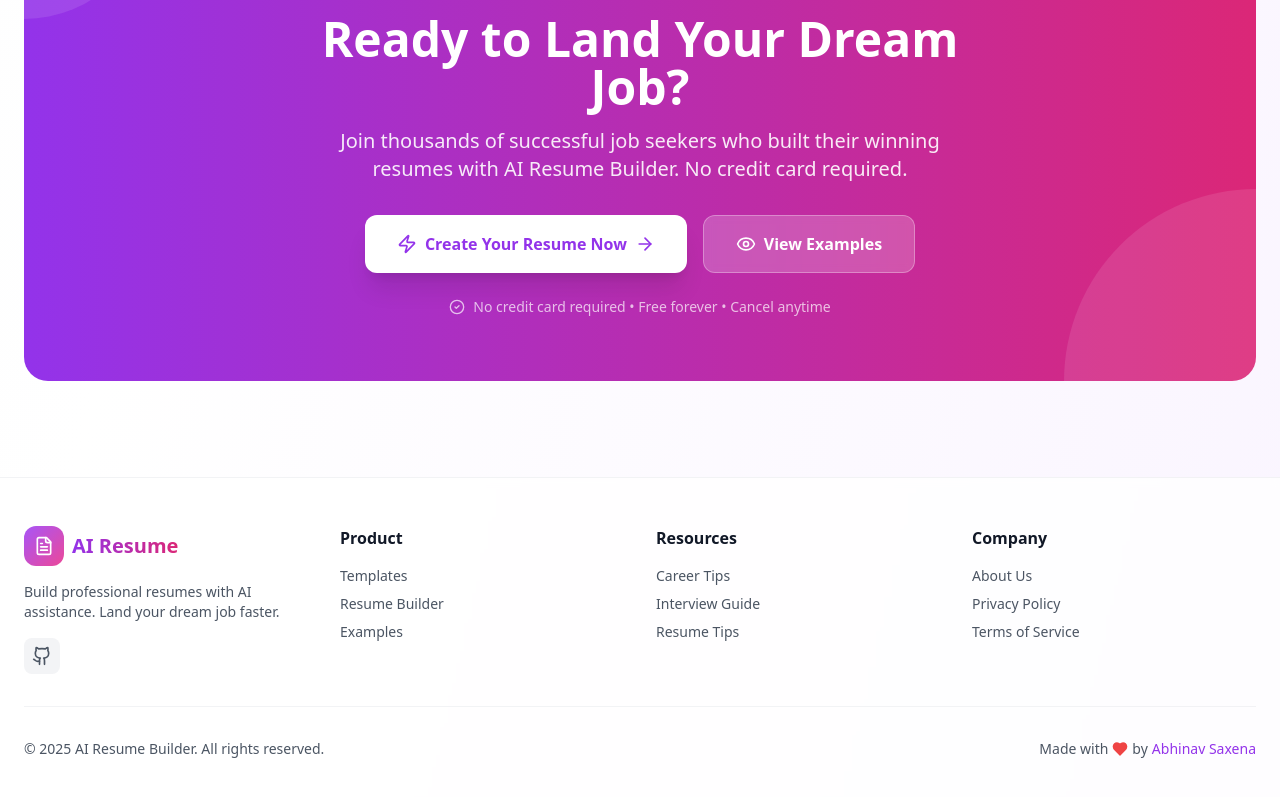
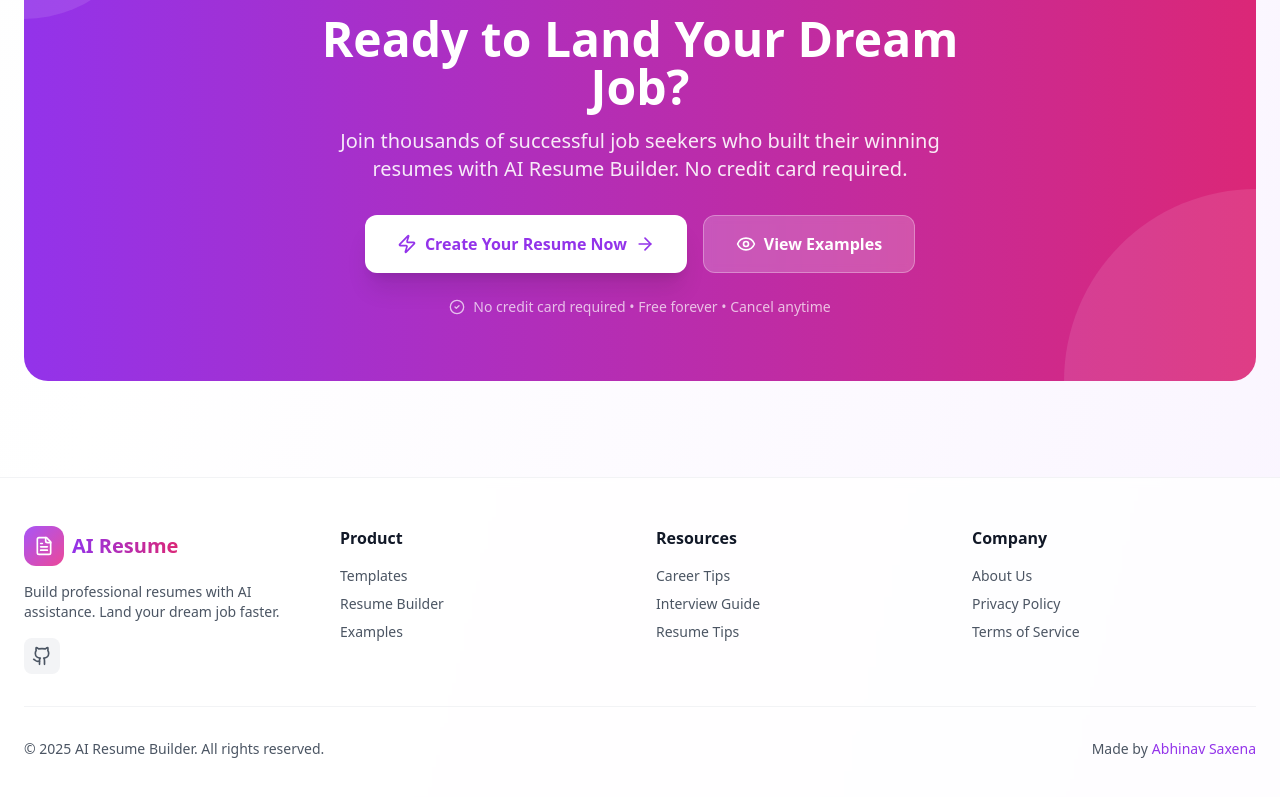
Before and after one commit to abhinavsaxena2308/AI-Resume-Builder, a React (Vite) app: page / in a window 1280 px wide. Shown: the part 4735-5532 px from the top of the page. Built offline with nearby package versions, Linux system fonts and the light colour scheme; no server answers.

Commit message:
footer changed

```diff
--- a/src/pages/index.jsx
+++ b/src/pages/index.jsx
@@ -813,7 +813,7 @@
               © {new Date().getFullYear()} AI Resume Builder. All rights reserved.
             </p>
             <p className="text-sm text-gray-600 dark:text-gray-400 flex items-center gap-1">
-              Made with <Heart className="w-4 h-4 text-red-500 fill-red-500" /> by{" "}
+              Made by{" "}
               <a
                 href="https://github.com/abhinavsaxena2308"
                 target="_blank"
```
